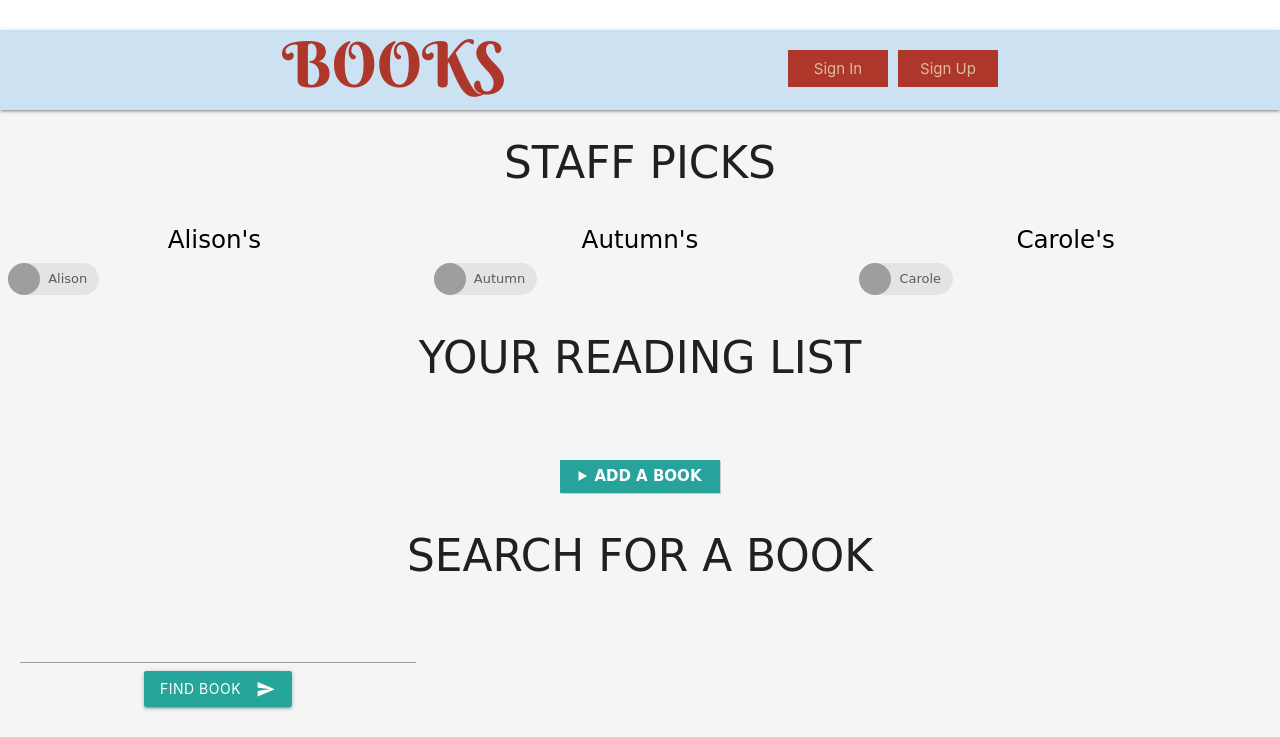
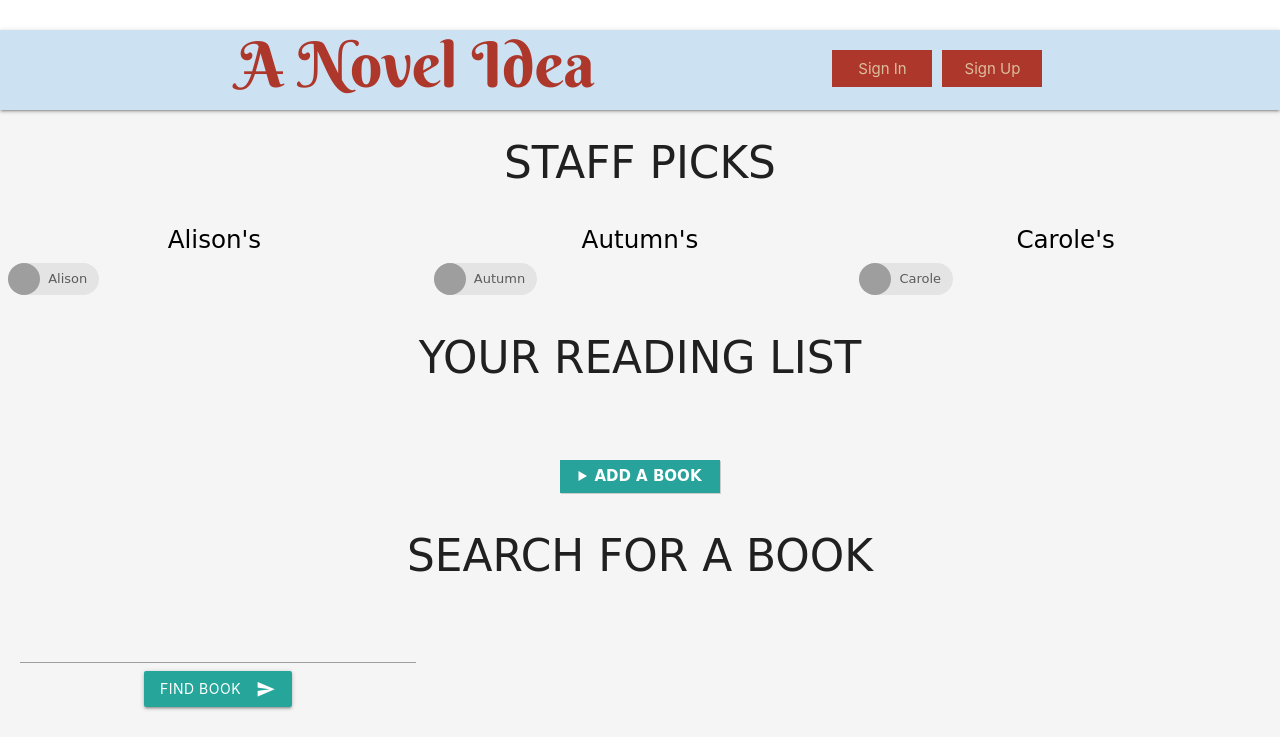
Before and after one commit to autumn-pham/BookApp, a website: page public/index.html in a window 1280 px wide. Shown: the top 737 px of the page. Drawn offline with nearby package versions, Linux system fonts and the light colour scheme; no server answers; grey boxes are pictures that could not be loaded; a web font is replaced by a local one.

Commit message:
added title

```diff
--- a/public/js/app.js
+++ b/public/js/app.js
@@ -135,7 +135,7 @@ class App extends React.Component {
 
         <nav>
           <div className="nav-wrapper">
-            <h1>BOOKS</h1>
+            <h1>A Novel Idea</h1>
             <ul id="nav-mobile" className="right hide-on-med-and-down">
               <li><button className="nav-button">Sign In</button></li>
               <li><button className="nav-button-two">Sign Up</button></li>
--- a/public/main.css
+++ b/public/main.css
@@ -118,7 +118,6 @@ h1 {
   padding: 20px;
   background-color: whitesmoke;
   margin-left: 10px;
-
 }
 
 .thumbnail {
@@ -147,7 +146,6 @@ summary{
 .new-book-form{
   margin-bottom: 10px;
 }
-
 
 /* ========= FIND BOOK CONTAINER ========= */
 .find-book-container {
```
